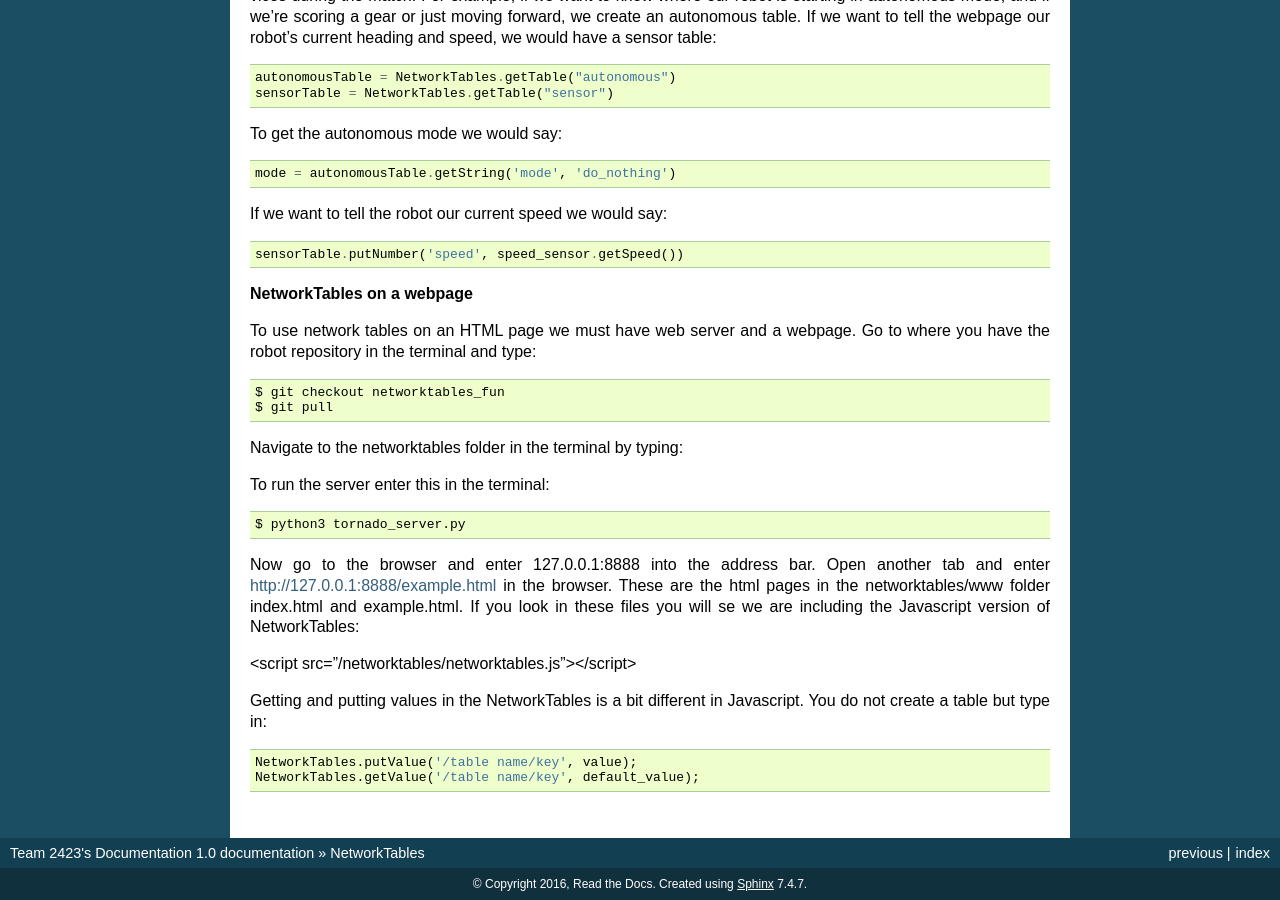
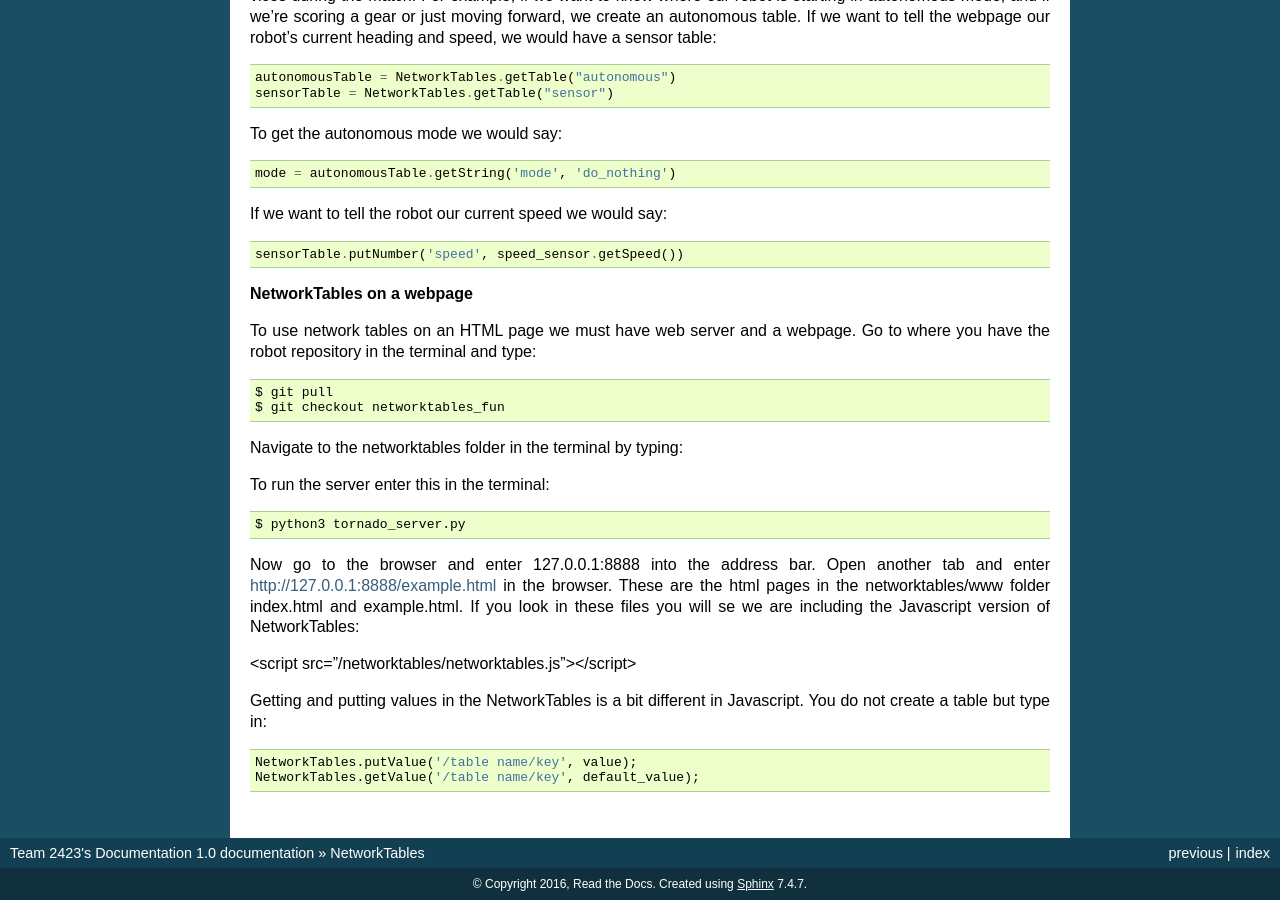
Before and after one commit to frc2423/docs, a Sphinx documentation site: the page built from docs/networktables.rst, in a window 1280 px wide and 900 px high, scrolled down 628 px. Built offline with Sphinx 7.4.7, drawn with Linux system fonts in a browser that asks for light colours.

```diff
--- a/docs/networktables.rst
+++ b/docs/networktables.rst
@@ -57,8 +57,8 @@ To use network tables on an HTML page we must have web server and a webpage. Go
 
 .. code-block:: sh
 
+   $ git pull
    $ git checkout networktables_fun
-   $ git pull
 
 Navigate to the networktables folder in the terminal by typing:
 
```
